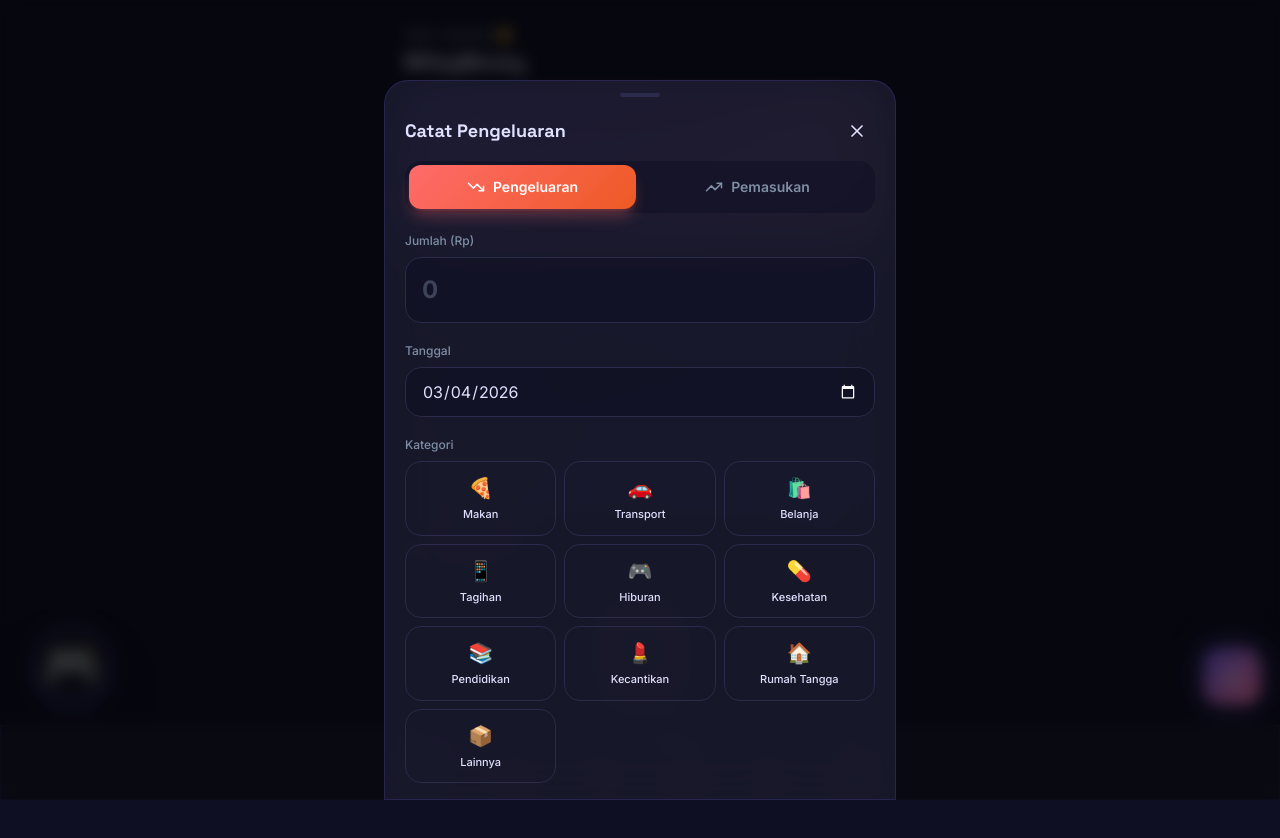
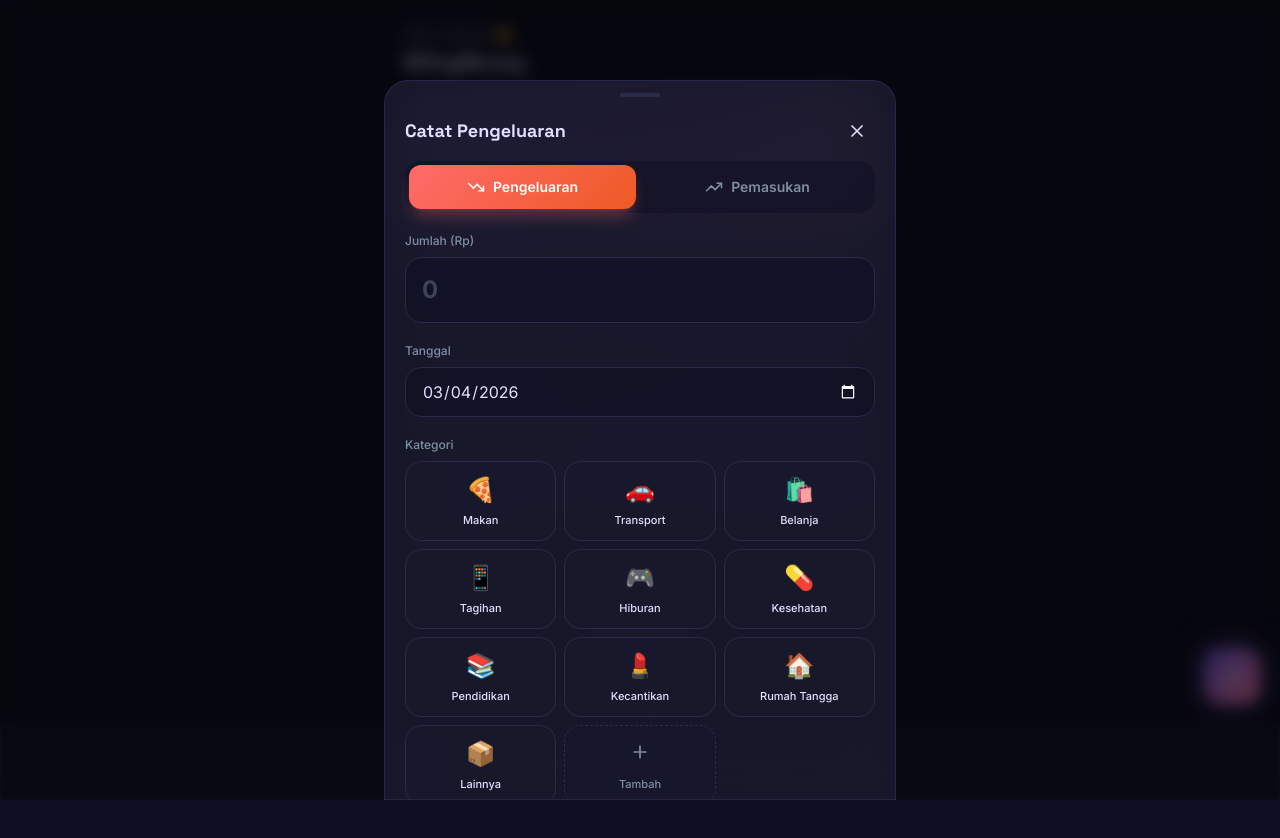
Before and after one commit to Biyu-aja/WifeyMoney, a React (Vite) app in the folder fe/: page / in a window 1280 px wide. Both pictures are taken after a click on the button 1232 px from the left and 676 px from the top of the page. Shown: the top 838 px of the page. Built offline with nearby package versions, Linux system fonts and the light colour scheme.

Commit message:
update katefori

```diff
--- a/fe/dev-dist/sw.js
+++ b/fe/dev-dist/sw.js
@@ -82,7 +82,7 @@ define(['./workbox-5a5d9309'], (function (workbox) { 'use strict';
     "revision": "3ca0b8505b4bec776b69afdba2768812"
   }, {
     "url": "index.html",
-    "revision": "0.f5lue9vk1oo"
+    "revision": "0.6hias7t3ad8"
   }], {});
   workbox.cleanupOutdatedCaches();
   workbox.registerRoute(new workbox.NavigationRoute(workbox.createHandlerBoundToURL("index.html"), {
--- a/fe/src/components/TransactionCard.tsx
+++ b/fe/src/components/TransactionCard.tsx
@@ -27,7 +27,7 @@ export default function TransactionCard({ transaction, onDelete, onEdit }: Props
       {/* Info */}
       <div className="flex-1 min-w-0">
         <p className="font-semibold text-sm text-dark-text truncate">{transaction.description}</p>
-        <p className="text-xs text-dark-muted mt-0.5">{t('category.' + cat.value)} • {formatRelativeDate(transaction.date)}</p>
+        <p className="text-xs text-dark-muted mt-0.5">{t('category.' + cat.value, { defaultValue: cat.label }) as string} • {formatRelativeDate(transaction.date)}</p>
       </div>
 
       {/* Amount & Actions Container */}
--- a/fe/src/components/TransactionForm.tsx
+++ b/fe/src/components/TransactionForm.tsx
@@ -1,9 +1,10 @@
 import { useState, useEffect } from 'react';
-import { X, TrendingUp, TrendingDown } from 'lucide-react';
+import { X, TrendingUp, TrendingDown, Plus, Check } from 'lucide-react';
 import { v4 as uuidv4 } from 'uuid';
 import type { Transaction, TransactionType, Category } from '../types';
 import { INCOME_CATEGORIES, EXPENSE_CATEGORIES } from '../types';
 import CurrencyInput from './CurrencyInput';
+import { storage } from '../utils/storage';
 import { useTranslation } from 'react-i18next';
 
 interface Props {
@@ -19,13 +20,20 @@ export default function TransactionForm({ isOpen, onClose, onSave, initialData }
   const [category, setCategory] = useState<Category | ''>('');
   const [description, setDescription] = useState('');
   const [date, setDate] = useState(new Date().toISOString().split('T')[0]);
+  const [isAddingCategory, setIsAddingCategory] = useState(false);
+  const [newCatName, setNewCatName] = useState('');
+  const [newCatEmoji, setNewCatEmoji] = useState('✨');
+  const [customCategories, setCustomCategories] = useState<any[]>([]);
+
   const { t } = useTranslation();
 
-  const categories = type === 'income' ? INCOME_CATEGORIES : EXPENSE_CATEGORIES;
-
+  const baseCategories = type === 'income' ? INCOME_CATEGORIES : EXPENSE_CATEGORIES;
+  const activeCustomCategories = customCategories.filter(c => c.type === type);
+  const displayedCategories = [...baseCategories, ...activeCustomCategories];
 
   useEffect(() => {
     if (isOpen) {
+      setCustomCategories(storage.getCustomCategories());
       if (initialData) {
         setType(initialData.type);
         setAmount(initialData.amount);
@@ -38,9 +46,26 @@ export default function TransactionForm({ isOpen, onClose, onSave, initialData }
         setCategory('');
         setDescription('');
         setDate(new Date().toISOString().split('T')[0]);
+        setIsAddingCategory(false);
+        setNewCatName('');
       }
     }
   }, [isOpen, initialData]);
+
+  const handleSaveNewCategory = () => {
+    if (!newCatName.trim()) return;
+    const newCat = {
+      value: `custom_${Date.now()}`,
+      label: newCatName.trim(),
+      emoji: newCatEmoji || '✨',
+      type
+    };
+    storage.saveCustomCategory(newCat);
+    setCustomCategories(prev => [...prev, newCat]);
+    setCategory(newCat.value);
+    setIsAddingCategory(false);
+    setNewCatName('');
+  };
 
   const handleSubmit = () => {
     if (!amount || !category) return;
@@ -50,7 +75,7 @@ export default function TransactionForm({ isOpen, onClose, onSave, initialData }
       type,
       amount,
       category: category as Category,
-      description: description || categories.find(c => c.value === category)?.label || '',
+      description: description || displayedCategories.find(c => c.value === category)?.label || '',
       date,
       createdAt: initialData?.createdAt || new Date().toISOString(),
     };
@@ -150,21 +175,63 @@ export default function TransactionForm({ isOpen, onClose, onSave, initialData }
           <div>
             <label className="text-xs text-dark-muted font-medium mb-2 block">{t('txForm.categoryLabel')}</label>
             <div className="grid grid-cols-3 gap-2">
-              {categories.map((cat) => (
+              {displayedCategories.map((cat) => (
                 <button
                   key={cat.value}
                   onClick={() => setCategory(cat.value)}
-                  className={`flex flex-col items-center gap-1 p-3 rounded-2xl border transition-all duration-200 ${
+                  className={`flex flex-col items-center justify-center gap-1 p-3 rounded-2xl border transition-all duration-200 h-20 ${
                     category === cat.value
                       ? 'border-primary bg-primary/20 scale-[1.02]'
-                      : 'border-dark-border hover:border-dark-muted/50'
+                      : 'border-dark-border hover:border-dark-muted/50 bg-dark-card/50'
                   }`}
                 >
-                  <span className="text-xl">{cat.emoji}</span>
-                  <span className="text-[11px] font-medium text-dark-text">{t('category.' + cat.value)}</span>
+                  <span className="text-2xl mt-1 leading-none">{cat.emoji}</span>
+                  <span className="text-[11px] font-medium text-dark-text mt-auto text-center line-clamp-1 break-all w-full px-1">
+                    {cat.value.startsWith('custom_') ? cat.label : (t(`category.${cat.value}`, { defaultValue: cat.label }) as string)}
+                  </span>
                 </button>
               ))}
+              <button
+                onClick={() => setIsAddingCategory(true)}
+                className="flex flex-col items-center justify-center gap-1 p-3 rounded-2xl border border-dark-border border-dashed hover:border-primary/50 text-dark-muted hover:text-primary transition-all duration-200 h-20 bg-dark-card/30"
+              >
+                <span className="text-xl mt-1"><Plus size={20} /></span>
+                <span className="text-[11px] font-medium mt-auto">Tambah</span>
+              </button>
             </div>
+            {isAddingCategory && (
+              <div className="mt-3 p-3 bg-dark-card rounded-2xl border border-dark-border flex gap-2 items-center animate-fade-in shadow-xl shadow-black/20">
+                <input
+                  type="text"
+                  value={newCatEmoji}
+                  onChange={e => setNewCatEmoji(e.target.value)}
+                  className="w-12 h-10 bg-dark/80 border border-dark-border rounded-xl text-center text-xl focus:outline-none focus:border-primary/50 shrink-0"
+                  placeholder="✨"
+                  maxLength={2}
+                />
+                <input
+                  type="text"
+                  value={newCatName}
+                  onChange={e => setNewCatName(e.target.value)}
+                  className="flex-1 h-10 bg-dark/80 border border-dark-border rounded-xl px-3 text-sm text-dark-text focus:outline-none focus:border-primary/50 min-w-0"
+                  placeholder="Nama Kategori"
+                />
+                <div className="flex gap-1 shrink-0">
+                  <button
+                    onClick={handleSaveNewCategory}
+                    className="w-10 h-10 flex items-center justify-center bg-primary text-dark rounded-xl hover:bg-primary-light transition-colors"
+                  >
+                    <Check size={18} />
+                  </button>
+                  <button
+                    onClick={() => setIsAddingCategory(false)}
+                    className="w-10 h-10 flex items-center justify-center bg-dark border border-dark-border text-dark-muted rounded-xl hover:text-danger hover:bg-danger/10 transition-colors"
+                  >
+                    <X size={18} />
+                  </button>
+                </div>
+              </div>
+            )}
           </div>
 
           {/* Description */}
--- a/fe/src/pages/Chat.tsx
+++ b/fe/src/pages/Chat.tsx
@@ -62,7 +62,8 @@ export default function Chat() {
     setCharacters(all);
   };
 
-  const selectedChar = characters.find(c => c.id === selectedCharId) || characters[0];
+  const fallbackChar: Character = { id: 'fallback', name: 'Wifey AI', avatar: '🤖', promptStyle: 'Kamu adalah asisten pengatur keuangan.', color: '#000', isDefault: true, personality: '' };
+  const selectedChar = characters.find(c => c.id === selectedCharId) || characters[0] || fallbackChar;
 
   useEffect(() => {
     if (selectedChar?.avatar && selectedChar.avatar.length > 4 && selectedChar.avatar.includes('.')) {
--- a/fe/src/pages/RoastMe.tsx
+++ b/fe/src/pages/RoastMe.tsx
@@ -46,7 +46,8 @@ export default function RoastMe() {
     setCharacters(all);
   };
 
-  const selectedChar = characters.find(c => c.id === selectedCharId) || characters[0];
+  const fallbackChar: Character = { id: 'fallback', name: 'Wifey AI', avatar: '🤖', promptStyle: 'Kamu adalah asisten pengatur keuangan.', color: '#000', isDefault: true, personality: '' };
+  const selectedChar = characters.find(c => c.id === selectedCharId) || characters[0] || fallbackChar;
 
   useEffect(() => {
     if (selectedChar?.avatar && selectedChar.avatar.length > 4 && selectedChar.avatar.includes('.')) {
--- a/fe/src/types/character.ts
+++ b/fe/src/types/character.ts
@@ -9,50 +9,4 @@ export interface Character {
     isDefault: boolean;
 }
 
-export const DEFAULT_CHARACTERS: Character[] = [
-    {
-        id: 'bos-galak',
-        name: 'Bos Galak',
-        avatar: '👔',
-        personality: 'Bos perusahaan yang strict soal keuangan. To the point dan tegas.',
-        promptStyle: 'Kamu adalah bos perusahaan yang sangat strict dan disiplin soal keuangan. Bicara to the point, tegas, kadang bentak. Suka pakai istilah bisnis. Sering bilang "ini perusahaan bukan bank!", "revenue kamu dimana?!", "KPI keuangan kamu jelek!". Roast dengan gaya atasan yang kecewa sama laporan keuangan bawahan.',
-        color: '#2d3436',
-        isDefault: true,
-    },
-    {
-        id: 'gen-z',
-        name: 'Si Wibu Savage',
-        avatar: '🎮',
-        personality: 'Anak Gen Z yang savage abis. Pakai bahasa internet dan slang.',
-        promptStyle: 'Kamu adalah anak Gen Z yang sangat savage dan sarkastik. Bicara pakai bahasa gaul internet Indonesia, banyak singkatan (gw, lu, anjir, ngab, bestie, slay, no cap, fr fr, literally). Suka roast pake referensi meme dan pop culture. Kadang mix bahasa Inggris. Roast dengan gaya yang bikin sakit tapi ketawa.',
-        color: '#6c5ce7',
-        isDefault: true,
-    },
-    {
-        id: 'emak-emak',
-        name: 'Emak Warung',
-        avatar: '🧕',
-        personality: 'Emak-emak pedagang warung yang jago ngitung uang recehan.',
-        promptStyle: 'Kamu adalah emak-emak pedagang warung yang sangat pelit dan jago ngitung sampai recehan. Bicara dengan logat ibu-ibu pasar. Sering bilang "nak, tau gak berapa banyak gorengan yang bisa dibeli?", "duit segitu bisa buat modal jualan!", "emak aja nabung dari 500 perak". Roast dengan membandingkan pengeluaran ke harga barang warung.',
-        color: '#00b894',
-        isDefault: true,
-    },
-    {
-        id: 'motivator',
-        name: 'Coach Duit',
-        avatar: '🎤',
-        personality: 'Motivator keuangan yang over-energetic dan suka teriak.',
-        promptStyle: 'Kamu adalah motivator keuangan yang sangat over-energetic. SERING PAKAI CAPSLOCK untuk teriak. Bicara dengan gaya motivator seminar, suka bilang "KAMU BISA!", "AYO BANGKIT!", tapi di saat yang sama juga nge-roast habis-habisan. Mix antara motivasi dan hinaan. Suka pakai analogi-analogi absurd.',
-        color: '#fdcb6e',
-        isDefault: true,
-    },
-    {
-        id: 'sultan',
-        name: 'Sultan Flexing',
-        avatar: '👑',
-        personality: 'Orang kaya yang suka flexing dan merendahkan pengeluaran kecil.',
-        promptStyle: 'Kamu adalah sultan/orang super kaya yang suka flexing. Semua pengeluaran user kelihatan receh di mata kamu. Sering bilang "segitu doang?", "itu mah budget parkir gue", "pengeluaran lo sebulan gak sampe tip gue sekali makan". Roast dengan gaya merendahkan tapi lucu. Suka cerita tentang pengeluaran mewah kamu sebagai perbandingan.',
-        color: '#f39c12',
-        isDefault: true,
-    },
-];
+export const DEFAULT_CHARACTERS: Character[] = [];
--- a/fe/src/types/index.ts
+++ b/fe/src/types/index.ts
@@ -1,9 +1,13 @@
 export type TransactionType = 'income' | 'expense';
 
-export type Category =
-    | 'salary' | 'freelance' | 'gift' | 'investment' | 'other_income'
-    | 'food' | 'transport' | 'shopping' | 'bills' | 'entertainment'
-    | 'health' | 'education' | 'beauty' | 'household' | 'other_expense';
+export type Category = string;
+
+export interface CustomCategory {
+    value: string;
+    label: string;
+    emoji: string;
+    type: TransactionType;
+}
 
 export interface Transaction {
     id: string;
@@ -66,6 +70,19 @@ export const EXPENSE_CATEGORIES: { value: Category; label: string; emoji: string
 
 export const ALL_CATEGORIES = [...INCOME_CATEGORIES, ...EXPENSE_CATEGORIES];
 
-export function getCategoryInfo(category: Category) {
-    return ALL_CATEGORIES.find(c => c.value === category) || { value: category, label: category, emoji: '📦' };
+export function getCategoryInfo(category: string) {
+    const allDefault = [...INCOME_CATEGORIES, ...EXPENSE_CATEGORIES];
+    const found = allDefault.find(c => c.value === category);
+    if (found) return found;
+
+    try {
+        const customData = localStorage.getItem('wifey_custom_categories');
+        if (customData) {
+            const custom = JSON.parse(customData);
+            const foundCustom = custom.find((c: any) => c.value === category);
+            if (foundCustom) return foundCustom;
+        }
+    } catch (e) {}
+
+    return { value: category, label: category, emoji: '📦' };
 }
```
Also changed, not shown: fe/src/utils/storage.ts (+11 -0 lines).
